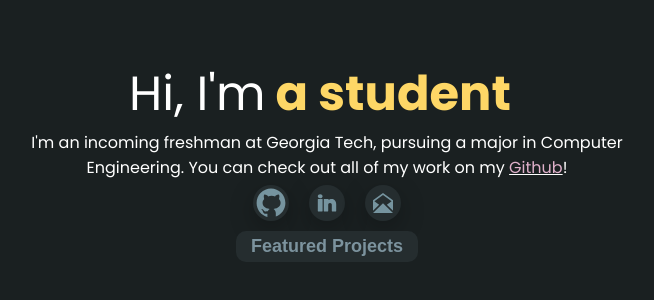
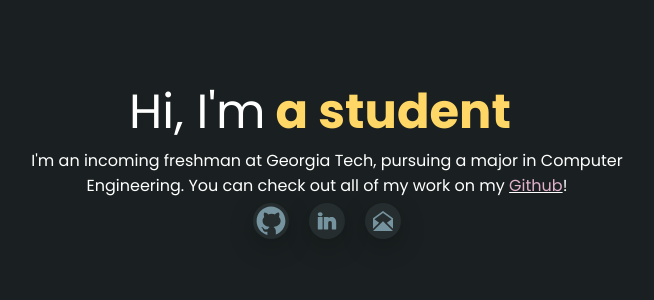
Before and after one commit to siddhxrth/siddharth-lohani-dot-dev, a Next.js app: page / in a window 1280 px wide. Shown: the part 256-556 px from the top of the page, without its empty margins (313-967 px from the left). Built offline with nearby package versions, Linux system fonts and the light colour scheme.

Commit message:
remove projects

```diff
--- a/pages/index.js
+++ b/pages/index.js
@@ -83,7 +83,7 @@ export default function Home() {
             <img alt="email" src="/email.svg"></img>
           </a>
         </div>
-        <button className="pro"> <Link href="/projects">Featured Projects</Link></button>
+        {/* <Link href="/projects"><button className="pro"> Featured Projects</button></Link> */}
       </div>
     </div>
   );
```
